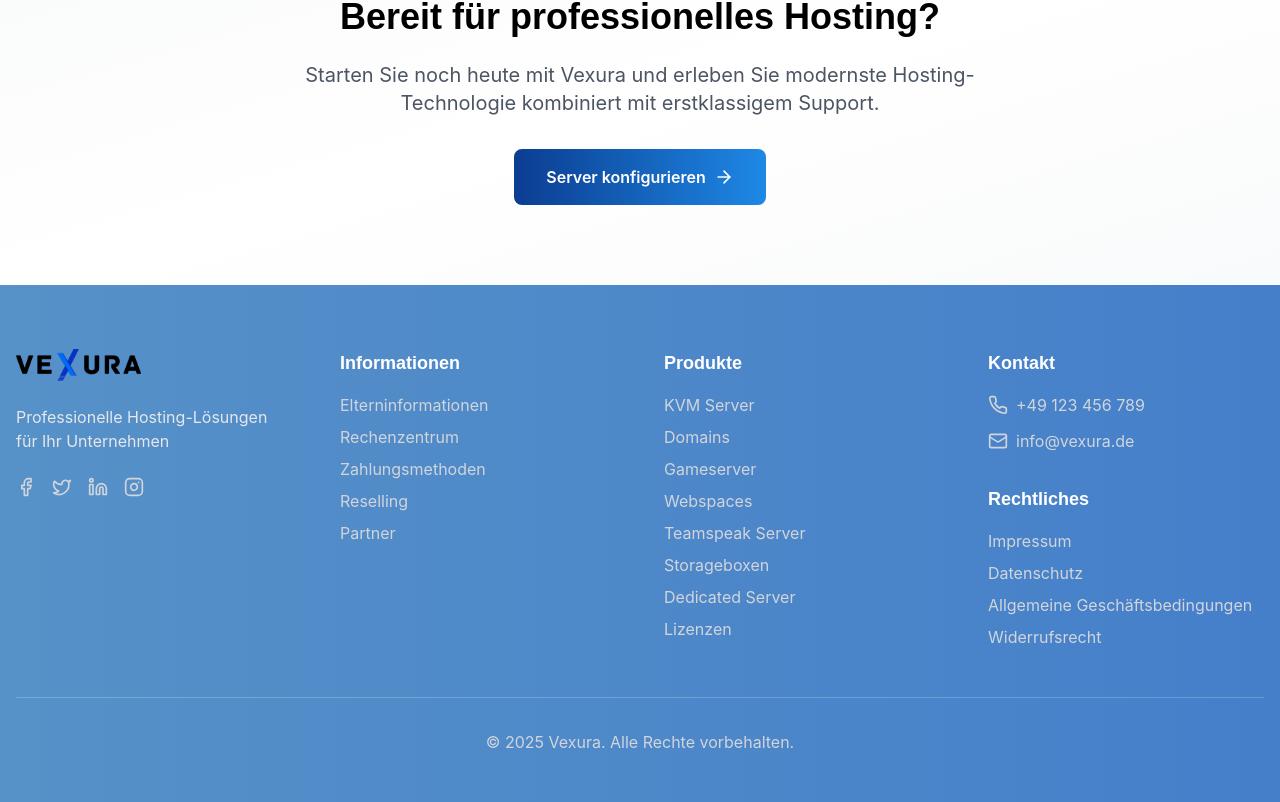
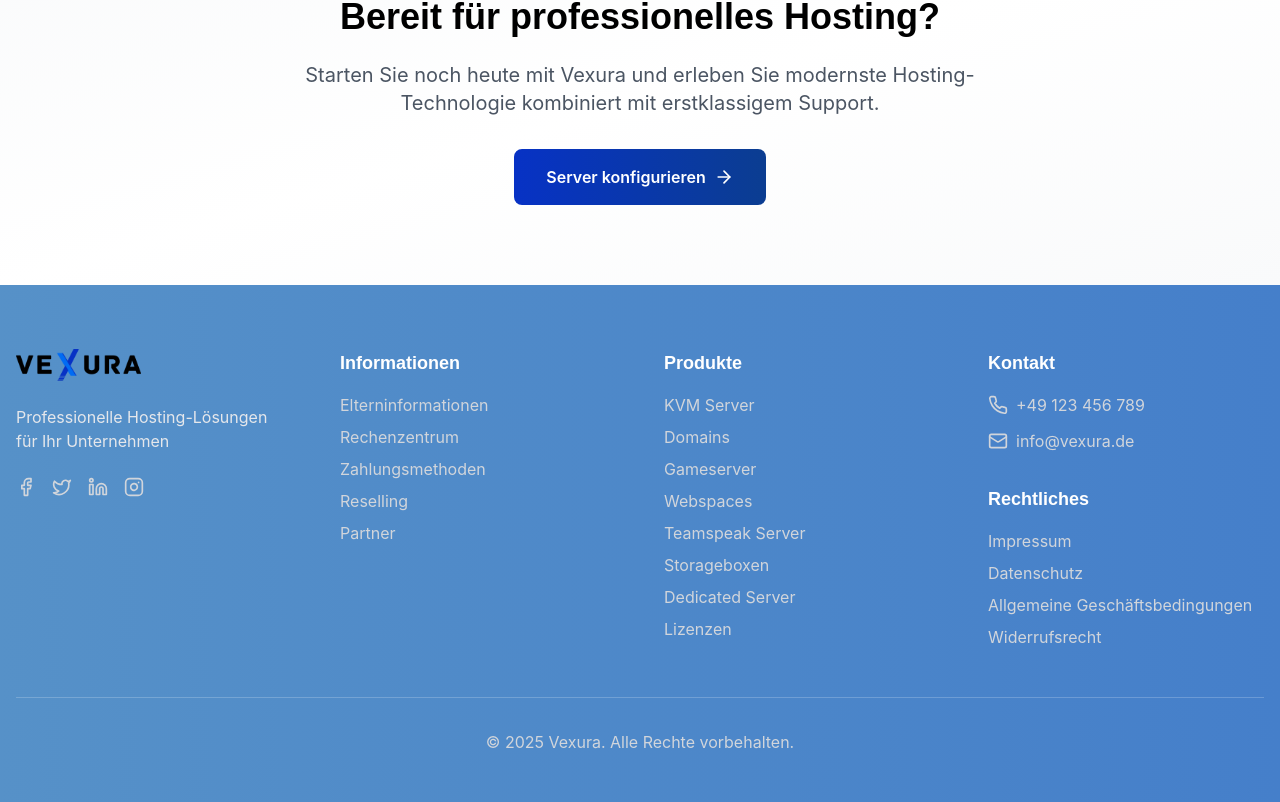
Before and after one commit to adriankrypton/vexura-react, a React (Vite) app: page / in a window 1280 px wide. Shown: the part 2921-3723 px from the top of the page. Built offline with nearby package versions, Linux system fonts and the light colour scheme; a web font is replaced by a local one.

Commit message:
Update HomePage.tsx

```diff
--- a/src/pages/HomePage.tsx
+++ b/src/pages/HomePage.tsx
@@ -3,8 +3,11 @@
 import { HeroSection } from '../components/home/HeroSection';
 import { ProductShowcase } from '../components/home/ProductShowcase';
 import { NewsHighlight } from '../components/home/NewsHighlight';
+import { useNavigate } from 'react-router-dom';
 
 export function HomePage() {
+  const navigate = useNavigate();
+
   const stats = [
     {
       icon: Clock,
@@ -130,7 +133,8 @@
             <motion.button
               whileHover={{ scale: 1.05 }}
               whileTap={{ scale: 0.95 }}
-              className="bg-gradient-to-r from-[#0B3D91] to-[#1E88E5] text-white px-4 md:px-8 py-2 md:py-4 rounded-lg font-semibold inline-flex items-center group text-sm md:text-base"
+              onClick={() => navigate('/products/root-server')}
+              className="bg-gradient-to-r from-[#0732C5] to-[#0B3D91] text-white px-4 md:px-8 py-2 md:py-4 rounded-lg font-semibold inline-flex items-center group text-sm md:text-base"
             >
               Server konfigurieren
               <ArrowRight className="ml-2 h-3 w-3 md:h-5 md:w-5 group-hover:translate-x-1 transition-transform" />
```
